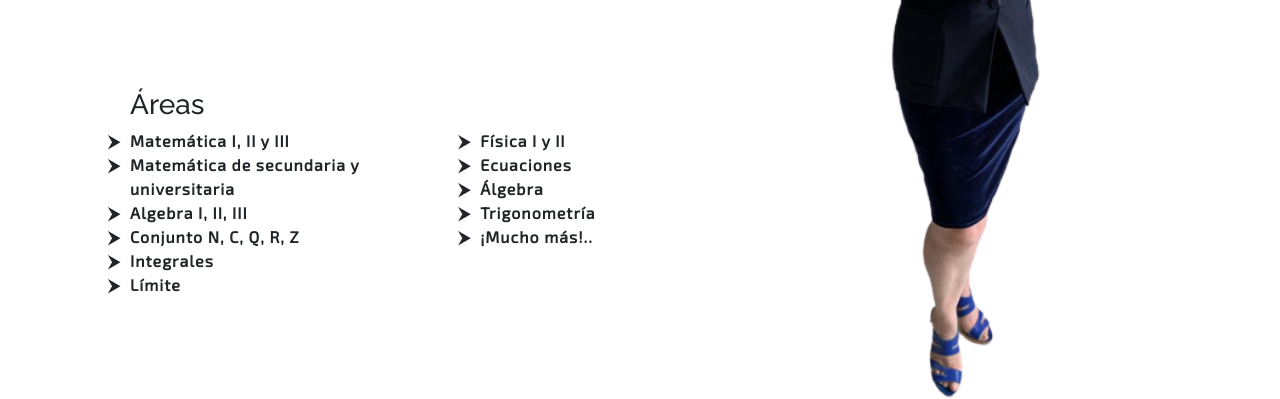
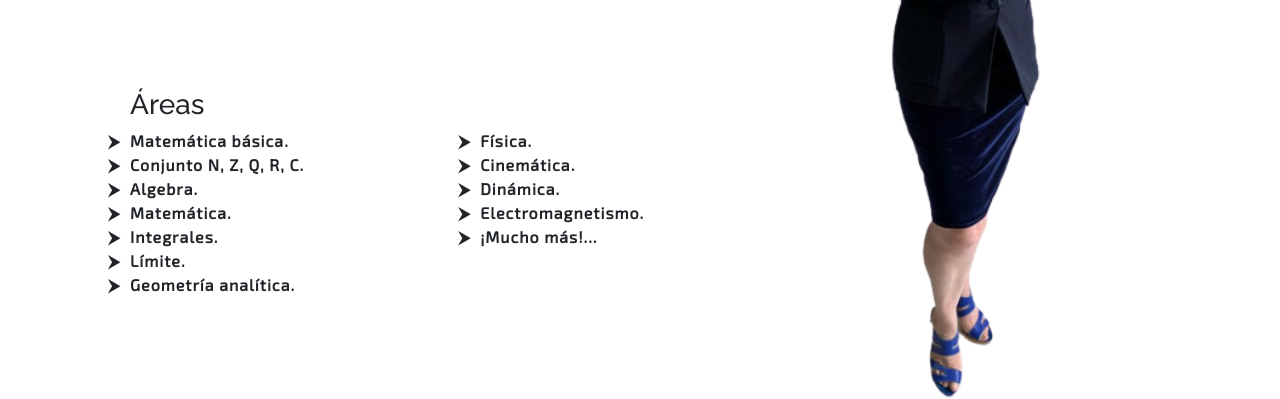
Before and after one commit to Otorb/profemireya, a React (Create React App) app: page / in a window 1280 px wide. Shown: the part 1360-1759 px from the top of the page. Built offline with nearby package versions, Linux system fonts and the light colour scheme; a web font is replaced by a local one.

Commit message:
cambio de testimonios y about

```diff
--- a/src/Compónents/About/About.jsx
+++ b/src/Compónents/About/About.jsx
@@ -17,19 +17,20 @@ function About() {
                             <Row>
                                 <h3>Áreas</h3>
                                 <Col md={7}>
-                                    <li>Matemática I, II y III</li>
-                                    <li>Matemática de secundaria y universitaria</li>
-                                    <li>Algebra I, II, III</li>
-                                    <li>Conjunto N, C, Q, R, Z</li>
-                                    <li>Integrales</li>
-                                    <li>Límite</li>
+                                    <li>Matemática básica.</li>
+                                    <li>Conjunto N, Z, Q, R, C.</li>
+                                    <li>Algebra.</li>
+                                    <li>Matemática.</li>
+                                    <li>Integrales.</li>
+                                    <li>Límite.</li>
+                                    <li>Geometría analítica.</li>
                                 </Col>
                                 <Col md={5}>
-                                    <li>Física I y II</li>
-                                    <li>Ecuaciones</li>
-                                    <li>Álgebra</li>
-                                    <li>Trigonometría</li>
-                                    <li>¡Mucho más!..</li>
+                                    <li>Física.</li>
+                                    <li>Cinemática.</li>
+                                    <li>Dinámica.</li>
+                                    <li>Electromagnetismo.</li>
+                                    <li>¡Mucho más!...</li>
                                 </Col>
                             </Row>
                         </ul>
--- a/src/Compónents/TestiHome/TestiHome.jsx
+++ b/src/Compónents/TestiHome/TestiHome.jsx
@@ -8,18 +8,11 @@ function TestiHome() {
     const [model, setModel] = useState(false);
   const videoProperties = [
     {
-        id: 1,
-        title: "Elizabeth Venegas",
-        src: "https://firebasestorage.googleapis.com/v0/b/ecommerce-597b3.appspot.com/o/Videos%2F1680725612962-Testimonio%201.mp4?alt=media&token=d5bf1356-5b3d-48aa-bbaf-0ed00b18ad3e",
+      id: 5,
+      title: "Dula Maplewood",
+      src: "https://firebasestorage.googleapis.com/v0/b/ecommerce-597b3.appspot.com/o/Videos%2F1680729200672-Testimonio%205.mp4?alt=media&token=d795a896-9b0a-4d36-a4be-60ebf080b619",
       credit: "Testimonio",
-        ph: "https://scontent-mia3-2.xx.fbcdn.net/v/t1.6435-9/81491659_10218964411035744_441341880035180544_n.jpg?_nc_cat=103&ccb=1-7&_nc_sid=730e14&_nc_ohc=xW1njeYPoNgAX_e3kFX&_nc_ht=scontent-mia3-2.xx&oh=00_AfDWmsafNxPtIqduepqe3xB-lTR53WgpFTkJpYEBaQR1XA&oe=648B345F",
-      },
-      {
-        id: 2,
-        title: "Ery Carolina Prieto",
-        src: "https://firebasestorage.googleapis.com/v0/b/ecommerce-597b3.appspot.com/o/Videos%2F1680727685663-Testimonio%202.mp4?alt=media&token=369ceca5-55c0-4294-af6c-1bb6d541f239",
-        credit: "Testimonio",
-        ph: "https://scontent-mia3-2.xx.fbcdn.net/v/t1.18169-9/1924333_390842111079852_7401321207928641515_n.jpg?_nc_cat=109&ccb=1-7&_nc_sid=174925&_nc_ohc=8yb0Xm1PIBQAX8jko2q&_nc_ht=scontent-mia3-2.xx&oh=00_AfB75eBYCHlOxHyDgR23iSyUGPcTCJyRwaGTfwZr5kGGXg&oe=648B3689",
+      ph: "https://scontent-mia3-2.xx.fbcdn.net/v/t1.18169-9/21462777_280716669000160_5529225391796861236_n.jpg?_nc_cat=109&ccb=1-7&_nc_sid=174925&_nc_aid=0&_nc_ohc=Jsa2F0vlOlkAX-gWe4r&_nc_ht=scontent-mia3-2.xx&oh=00_AfDB_vr4yjVgAOGhg0yM2s81hXzmABlEUPn0-GxtESun5A&oe=648B077E",
     },
     {
       id: 3,
@@ -27,6 +20,13 @@ function TestiHome() {
       src: "https://firebasestorage.googleapis.com/v0/b/ecommerce-597b3.appspot.com/o/Videos%2F1680728021331-Testimonio%203.mp4?alt=media&token=652a61a8-13be-4ecd-864e-3d27c94e5f13",
       credit: "Testimonio",
       ph: "https://scontent-mia3-1.xx.fbcdn.net/v/t1.18169-1/17202925_1296287860436517_8826579494744532837_n.jpg?stp=dst-jpg_p200x200&_nc_cat=111&ccb=1-7&_nc_sid=7206a8&_nc_ohc=dXrIMKQ7i6YAX_YuSAh&_nc_ht=scontent-mia3-1.xx&oh=00_AfBZm1yZ6U9bJJ50wPGWB9i9p0sriKVcK91Q5i1W-0J_Iw&oe=648B2D6D",
+    },
+    {
+      id: 4,
+      title: "Alessandro Colombano",
+      src: "https://firebasestorage.googleapis.com/v0/b/ecommerce-597b3.appspot.com/o/Videos%2F1680728778976-Testimonio%204.mp4?alt=media&token=568948da-e774-439f-a44a-04cf0bde22a5",
+      credit: "Testimonio",
+      ph: "https://scontent-mia3-1.xx.fbcdn.net/v/t1.18169-9/1391977_10202039007437191_928330509_n.jpg?_nc_cat=100&ccb=1-7&_nc_sid=09cbfe&_nc_ohc=882AWHa_I2QAX9AcX_R&_nc_ht=scontent-mia3-1.xx&oh=00_AfCHew5x75lof798c19rzCeSLQT18eCimFzn9JZMb15nnA&oe=648B1429",
     },
   ];
 
```
Lines whose indentation alone changed are shown as unchanged.
